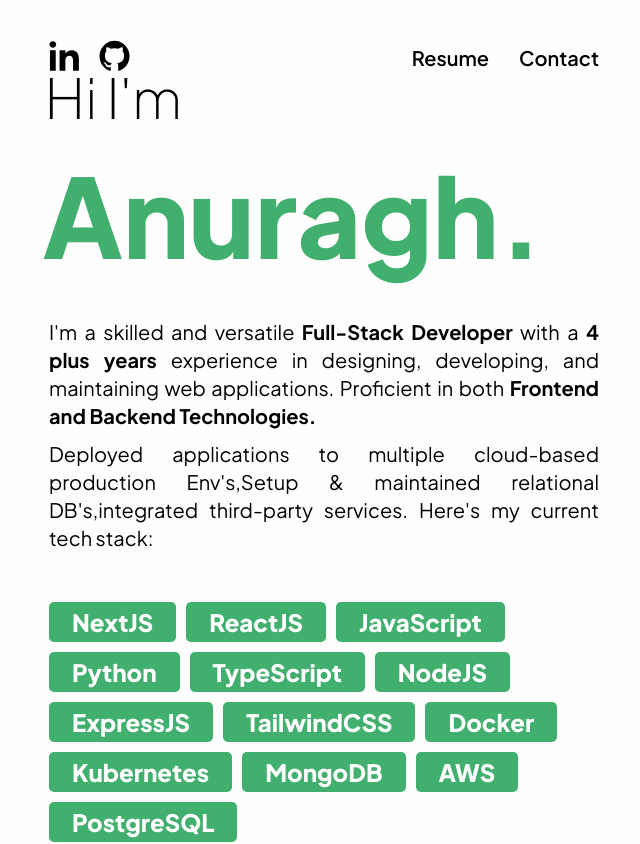
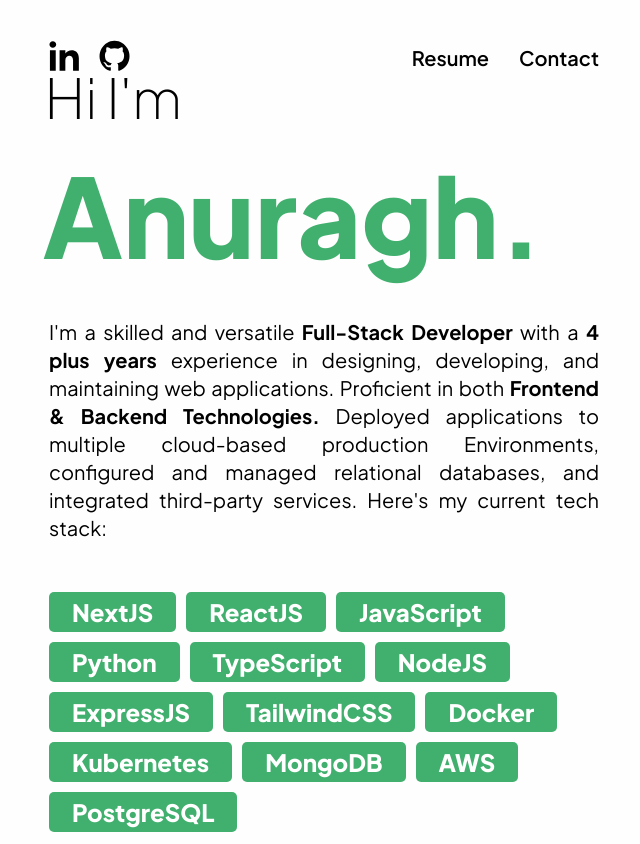
Before and after one commit to Anuragh33/My-Portfolio, a React (Create React App) app: page / in a window 1280 px wide. Shown: the top 844 px of the page, without its empty margins (316-956 px from the left). Built offline with nearby package versions, Linux system fonts and the light colour scheme.

Commit message:
Update header.js

```diff
--- a/src/components/header/header.js
+++ b/src/components/header/header.js
@@ -19,11 +19,9 @@
         I'm a skilled and versatile <strong> Full-Stack Developer </strong>
         with a <strong> 4 plus years </strong> experience in designing,
         developing, and maintaining web applications. Proficient in both
-        <strong> Frontend and Backend Technologies.</strong>
-      </BasicText>
-      <BasicText>
-        Deployed applications to multiple cloud-based production Env's,Setup &
-        maintained relational DB's,integrated third-party services. Here's my
+        <strong> Frontend & Backend Technologies.</strong> Deployed applications
+        to multiple cloud-based production Environments, configured and managed
+        relational databases, and integrated third-party services. Here's my
         current tech stack:
       </BasicText>
 
```
